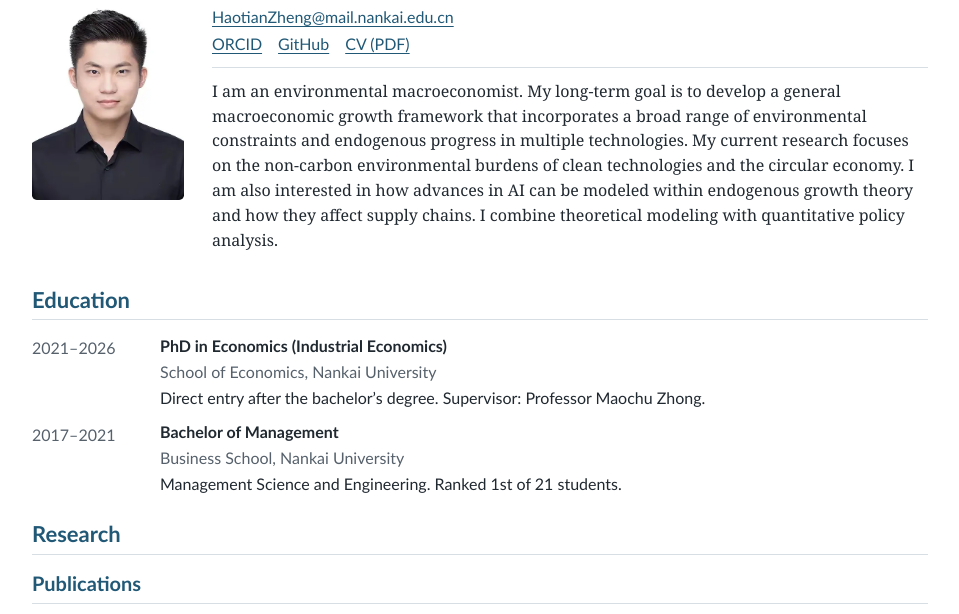
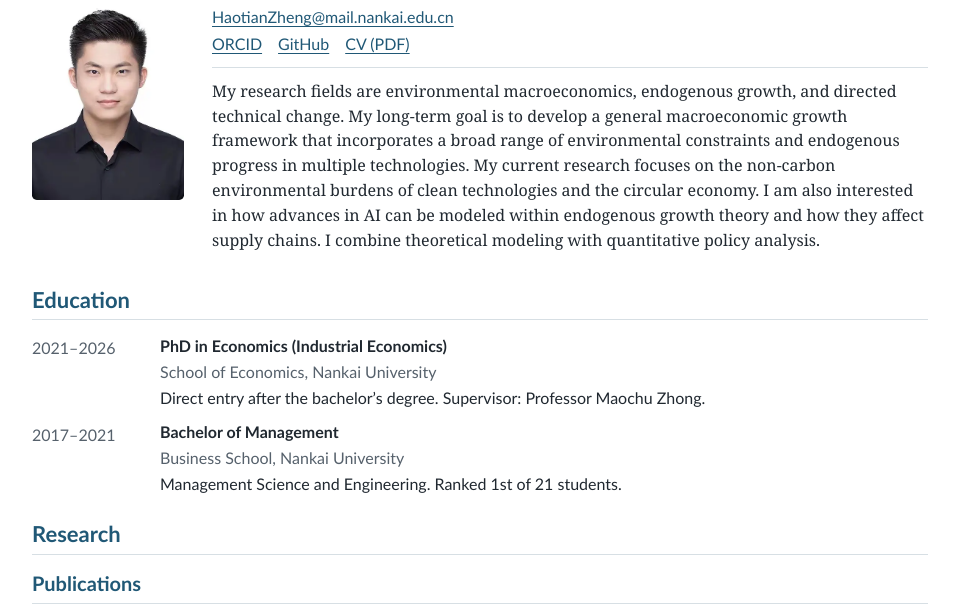
Before and after one commit to HaotianZheng-Econ/HaotianZheng-Econ.github.io, a plain HTML site: page index.html in a window 1280 px wide. Shown: the part 144-758 px from the top of the page, without its empty margins (160-1119 px from the left). Drawn offline with Linux system fonts and the light colour scheme.

Commit message:
State the three research fields in introduction
Use the requested opening sentence listing environmental macroeconomics, endogenous growth, and directed technical change. Preserve quantitative policy analysis and the rest of the published page.

```diff
--- a/index.html
+++ b/index.html
@@ -63,7 +63,7 @@
             <a href="https://github.com/HaotianZheng-Econ">GitHub</a>
             <a href="./Haotian_Zheng_CV.pdf" download>CV (PDF)</a>
           </div>
-          <p class="intro">I am an environmental macroeconomist. My long-term goal is to develop a general macroeconomic growth framework that incorporates a broad range of environmental constraints and endogenous progress in multiple technologies. My current research focuses on the non-carbon environmental burdens of clean technologies and the circular economy. I am also interested in how advances in AI can be modeled within endogenous growth theory and how they affect supply chains. I combine theoretical modeling with quantitative policy analysis.</p>
+          <p class="intro">My research fields are environmental macroeconomics, endogenous growth, and directed technical change. My long-term goal is to develop a general macroeconomic growth framework that incorporates a broad range of environmental constraints and endogenous progress in multiple technologies. My current research focuses on the non-carbon environmental burdens of clean technologies and the circular economy. I am also interested in how advances in AI can be modeled within endogenous growth theory and how they affect supply chains. I combine theoretical modeling with quantitative policy analysis.</p>
         </div>
       </header>
 
```
